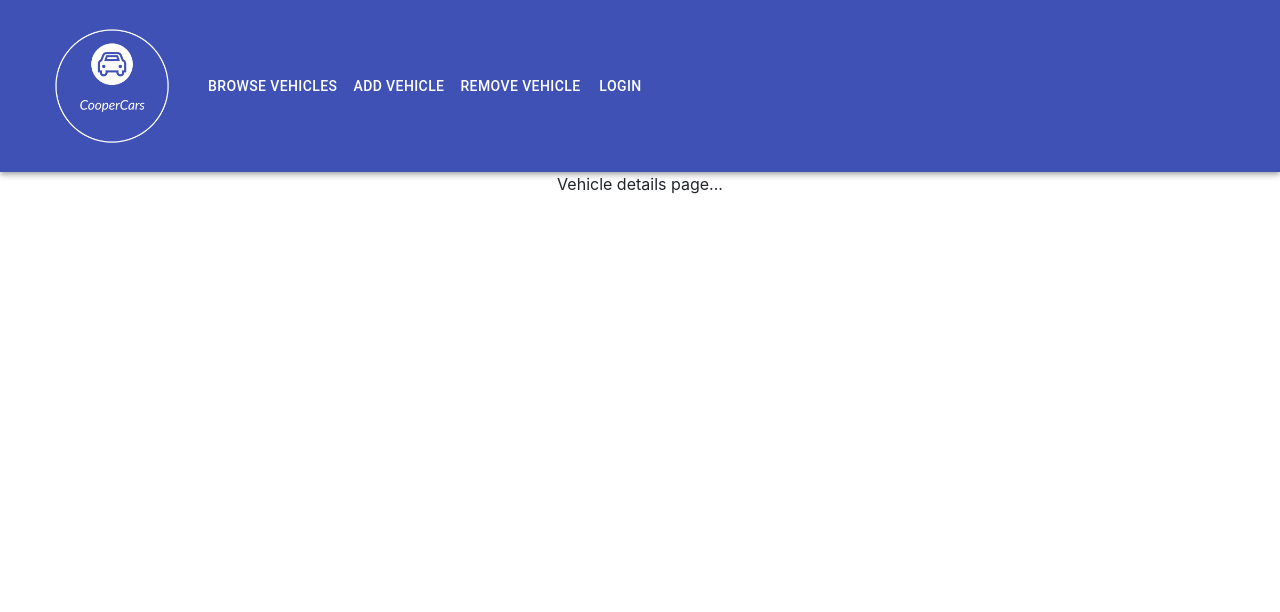
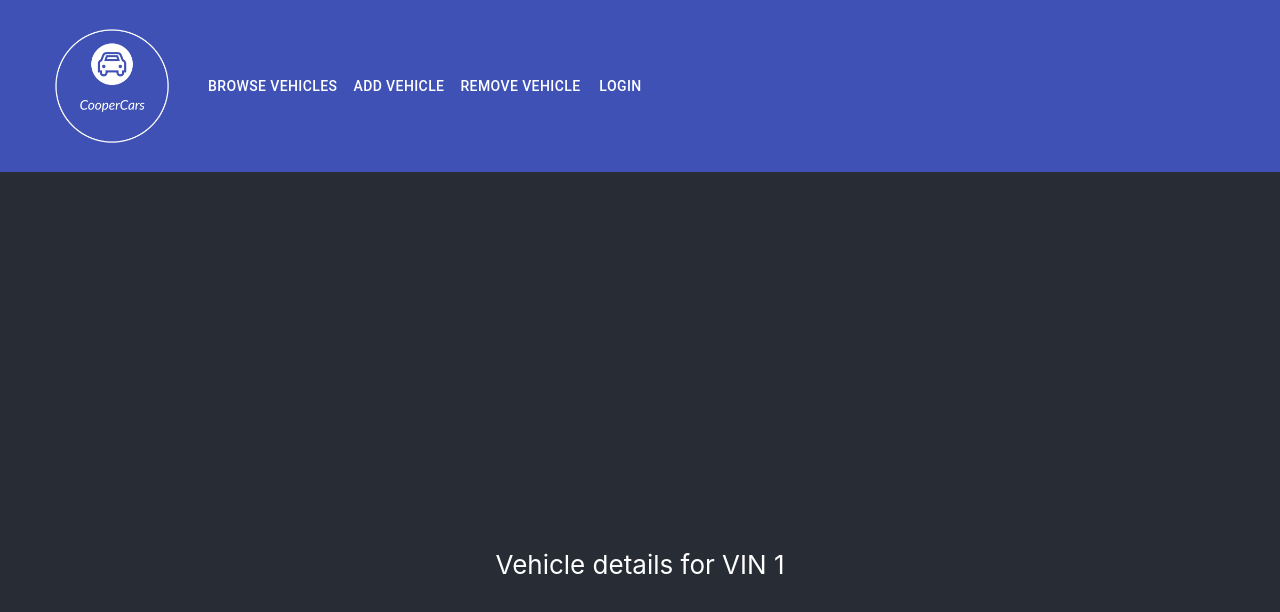
Before and after one commit to cooper-ece-366/david-steven-eric, a React (Create React App) app in the folder coopercars-app/: page /browse/1 in a window 1280 px wide. Shown: the top 612 px of the page. Built offline with nearby package versions, Linux system fonts and the light colour scheme; no server answers.

Commit message:
US-14: read VIN from dynamic route path

```diff
--- a/coopercars-app/src/components/VehicleDetails.js
+++ b/coopercars-app/src/components/VehicleDetails.js
@@ -1,4 +1,5 @@
 import React, { useState } from 'react';
+import {Outlet, useParams} from 'react-router-dom'
 import coopercars1_logo from '../CooperCars-logos.jpeg';
 import coopercars2_logo from '../CooperCars-logos_black.png';
 import '../App.css';
@@ -9,10 +10,16 @@ import Button from "@material-ui/core/Button";
 
 function VehicleDetails()
 {
+    const {VIN} = useParams();
+    console.log(VIN);
+
     return (
         <div className="App">
             <NavBar />
-            Vehicle details page...
+            <header className="App-header">
+
+                <p>Vehicle details for VIN {VIN} </p>
+            </header>
         </div>
     );
 }
```
